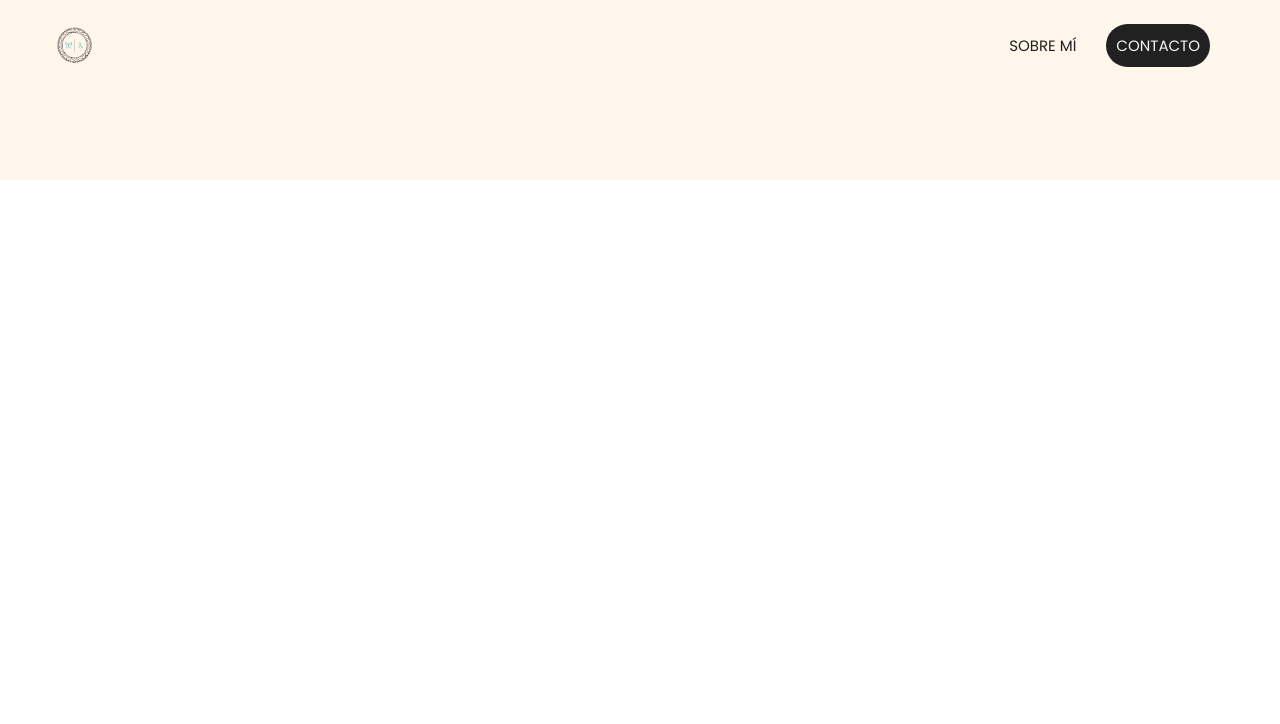
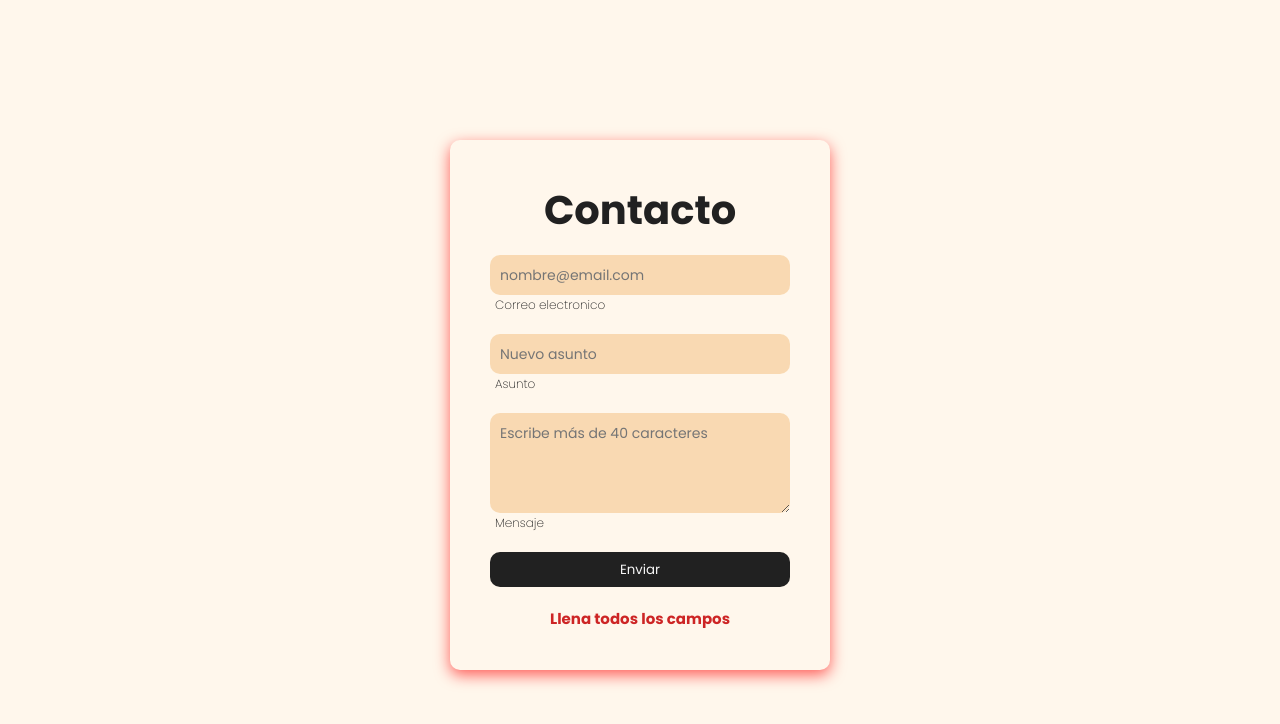
Before and after one commit to cristian-solano/AnaPage, a React (Create React App) app: page /contact-form in a window 1280 px wide. Before the commit this address had no page. Shown: the top 724 px of the page. Built offline with nearby package versions, Linux system fonts and the light colour scheme.

Commit message:
adjusment page

```diff
--- a/package.json
+++ b/package.json
@@ -8,6 +8,7 @@
     "@testing-library/user-event": "^13.5.0",
     "react": "^18.3.1",
     "react-dom": "^18.3.1",
+    "react-hook-form": "^7.52.1",
     "react-router-dom": "^6.24.1",
     "react-scripts": "5.0.1",
     "web-vitals": "^2.1.4"
--- a/src/App.js
+++ b/src/App.js
@@ -1,16 +1,16 @@
 import './App.css';
 import { BrowserRouter as Router, Routes, Route } from 'react-router-dom';
 import Home from './Pages/Home';
-import Navbar from './Components/Navbar';
+import Contact from './Pages/Contact';
 
 
 function App() {
   return (
     <Router>
       <div className="container">
-        <Navbar/>
         <Routes>
           <Route path="/" element={<Home/>}></Route>
+          <Route path="/contact-form" element={<Contact/>}></Route>
         </Routes>
       </div>
     </Router>
--- /dev/null
+++ b/src/Pages/Contact.js
@@ -0,0 +1,71 @@
+import React, { useState } from 'react'
+import '../Style/contact.css'
+import { useForm } from 'react-hook-form'
+
+const Contact = () => {
+
+    const {register, handleSubmit, formState: {errors, isValid}} = useForm()
+    const [state, setState] = useState(false)
+
+    const onSubmit = (res) => {
+        console.log(res)
+    }
+
+
+    const handleOnSend = () => {
+        if(isValid){
+            setState(true)
+        }
+    }
+
+  return (
+    <div className='contact-container'>
+        <div className={isValid === true ? 'contact-content-completed' : 'contact-content'}>
+            <h1>Contacto</h1>
+            <form className='contact-form' onSubmit={handleSubmit(onSubmit)}>
+                <div className='contact-items'>
+                    <input type='email' placeholder='nombre@email.com' {...register("email", {
+                        required: true
+                    })}/>
+                    <label>Correo electronico</label>
+                    {errors?.email?.type === "required" && <p className='contact-error'>*Este espacio no debe estar vacío*</p>}
+                </div>
+                <div className='contact-items'>
+                    <input type='text' placeholder='Nuevo asunto' {...register("subject", {
+                        required: true
+                    })}/>
+                    <label>Asunto</label>
+                    {errors?.subject?.type === "required" && <p className='contact-error'>*Este espacio no debe estar vacío*</p>}
+                </div>
+                <div className='contact-items'>
+                    <textarea placeholder='Escribe más de 40 caracteres' {...register("message", {
+                        required: true,
+                        minLength: 40
+                    })}/>
+                    <label >Mensaje</label>
+                    {errors?.message?.type === "required" && <p className='contact-error'>*Este espacio no debe estar vacío*</p>}
+                    {errors?.message?.type === "minLength" && <p className='contact-error'>*Debes escribir más de 40 caracteres*</p>}
+                </div>
+                <input type="submit" value="Enviar" onClick={() => handleOnSend()}/>
+                <div className='contact-valid'>
+                 {isValid === true ? <p>Datos completos</p> : <span>Llena todos los campos</span>}
+                </div>
+
+                <input type="checkbox" id="overflow-closed" style={{display: "none"}}/>
+                {state === true &&
+                <div className='contact-overlow'>
+                    <label className='contact-label-close' htmlFor='overflow-closed'>
+                        <p>X</p>
+                    </label>
+                    <div className='contact-content-message'>
+                        <h4>El mensaje se ha enviado correctamente</h4>
+                    </div>
+                </div>}
+            </form>
+        </div>
+
+    </div>
+  )
+}
+
+export default Contact
--- a/src/Pages/Home.js
+++ b/src/Pages/Home.js
@@ -9,10 +9,14 @@ import expertise from '../Images/expertise.png'
 import college from '../Images/college.png'
 import place from '../Images/lugar.png'
 import special from '../Images/especialidad.png'
+import { Link } from 'react-router-dom'
+import Navbar from '../Components/Navbar'
 
 
 const Home = () => {
   return (
+    <>
+        <Navbar/>
         <div className='home-container'>
             <div className='home-content' id="#home">
                 <Slider/>
@@ -109,12 +113,18 @@ const Home = () => {
                         <img src={psiment} alt="psicologia"/>
                         <p>Directamente de Psicología y mente</p>
                     </a>
+                    <Link to="/contact-form">
+                        <img src={psiment} alt="psicologia"/>
+                        <p>Enviar mensaje</p>
+                    </Link>
                 </div>
                 <div className='home-location'>
                     <iframe title="Consultorio" src="https://www.google.com/maps/embed?pb=!1m18!1m12!1m3!1d3976.2196787643447!2d-74.04561522496135!3d4.731864095243265!2m3!1f0!2f0!3f0!3m2!1i1024!2i768!4f13.1!3m3!1m2!1s0x8e3f856f411dd7bd%3A0x9b98c54e0d74414!2sCra.%2017%20%23150-52%2C%20Bogot%C3%A1!5e0!3m2!1ses!2sco!4v1721167865200!5m2!1ses!2sco" style={{border:"1px solid gray"}} allowfullscreen="" loading="lazy" referrerpolicy="no-referrer-when-downgrade"></iframe>
                 </div>
             </div>
         </div>
+    </>
+
   )
 }
 
--- /dev/null
+++ b/src/Style/contact.css
@@ -0,0 +1,203 @@
+.contact-container {
+    width: 100%;
+    height: 100%;
+    display: flex;
+    flex-direction: column;
+    justify-content: center;
+    align-items: center;
+    padding: 50px 0;
+}
+
+.contact-content {
+    display: flex;
+    flex-direction: column;
+    justify-content: center;
+    align-items: center;
+    gap: 15px;
+    width: auto;
+    box-shadow: rgba(255, 0, 0, 0.628) 0px 5px 15px;
+    border-radius: 10px;
+    padding: 40px;
+}
+
+.contact-content-completed {
+    display: flex;
+    flex-direction: column;
+    justify-content: center;
+    align-items: center;
+    gap: 15px;
+    width: auto;
+    border-radius: 10px;
+    padding: 40px;
+    box-shadow: rgba(6, 135, 68, 0.628) 0px 5px 15px;
+}
+
+.contact-content h1{
+    font-size: 40px;
+}
+
+.contact-form {
+    width: 100%;
+    display: flex;
+    flex-direction: column;
+    justify-content: center;
+    align-items: flex-start;
+    gap: 20px;
+}
+
+.contact-items {
+    width: 100%;
+    display: flex;
+    flex-direction: column;
+    justify-content: center;
+    align-items: flex-start;
+    gap: 1px;
+}
+
+.contact-items input{
+    width: 300px;
+    height: 40px;
+    border-radius: 10px;
+    padding: 10px;
+    border: none;
+    outline: none;
+    background-color: #f4c48994;
+    color: var(--primary-color);
+    font-size: 14px;
+
+}
+
+
+.contact-items textarea {
+    width: 300px;
+    height: 100px;
+    border-radius: 10px;
+    padding: 10px;
+    border: none;
+    outline: none;
+    background-color: #f4c48994;
+    color: var(--primary-color);
+    font-size: 14px;
+}
+
+.contact-items label {
+    font-size: 12px;
+    font-weight: 200;
+    padding: 0 5px;
+}
+
+
+.contact-form input[type="submit"]{
+    width: 100%;
+    height: 35px;
+    color: var(--blank-color);
+    background-color: var(--primary-color);
+    border: none;
+    outline: none;
+    border-radius: 10px;
+    cursor: pointer;
+    transition: 0.4s;
+}
+
+.contact-form input[type="submit"]:hover {
+    color: var(--primary-color);
+    background-color: var(--blank-color);
+    border: 1px solid;
+}
+
+.contact-error {
+    padding: 0 5px;
+    font-size: 13px;
+    font-weight: bold;
+    color: #8c2d1a;
+}
+
+.contact-valid {
+    width: 100%;
+    display: flex;
+    flex-direction: column;
+    justify-content: center;
+    align-items: center;
+
+}
+
+.contact-valid p {
+    font-size: 15px;
+    font-weight: bold;
+    color: #007f4c;
+}
+
+
+.contact-valid span {
+    font-size: 15px;
+    font-weight: bold;
+    color: #cd2525;
+}
+
+.contact-overlow {
+    width: 100%;
+    height: 100%;
+    position: fixed;
+    top: 0;
+    left: 0;
+    display: flex;
+    flex-direction: column;
+    justify-content: center;
+    align-items: center;
+    background-color: #000000ab;
+}
+
+#overflow-closed:checked + .contact-overlow {
+    display: none;
+}
+
+.contact-label-close {
+    width: 30px;
+    height: 30px;
+    top: 20px;
+    right: 20px;
+    position: fixed;
+    display: flex;
+    justify-content: center;
+    align-items: center;
+    background-color: var(--blank-color);
+    z-index: 3;
+    cursor: pointer;
+}
+
+.contact-content-message {
+    width: auto;
+    padding: 20px;
+    display: flex;
+    flex-direction: column;
+    justify-content: center;
+    align-items: center;
+    border: 2px solid var(--primary-color);
+    background-color: var(--blank-color);
+}
+
+.contact-content-message h4 {
+    font-size: 15px;
+    font-weight: bold;
+}
+
+
+
+@media (max-width: 415px) {
+    .contact-items input {
+        width: 200px;
+    }
+
+    .contact-items textarea {
+        width: 200px;
+    }
+
+    .contact-content-completed h1,
+        .contact-content h1 {
+        font-size: 20px;
+    }
+
+    .contact-error {
+        width: 200px;
+    }
+}
```
Also changed, not shown: src/Style/footer.css (line endings or trailing spaces), 1 other file (tests, documents, lock files or other folders). Lines whose indentation alone changed are shown as unchanged.
